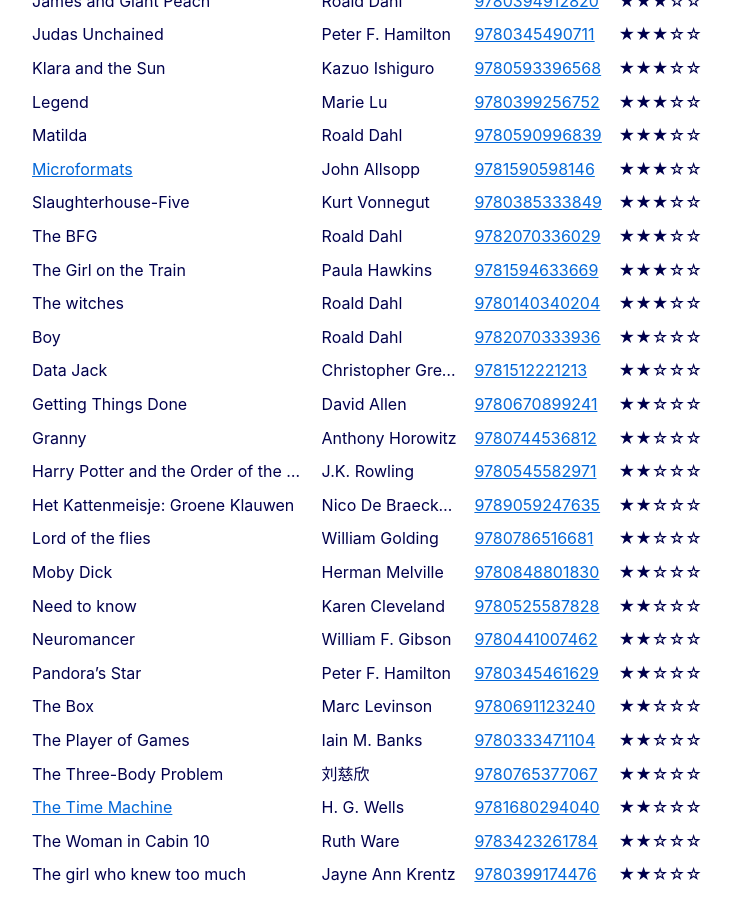
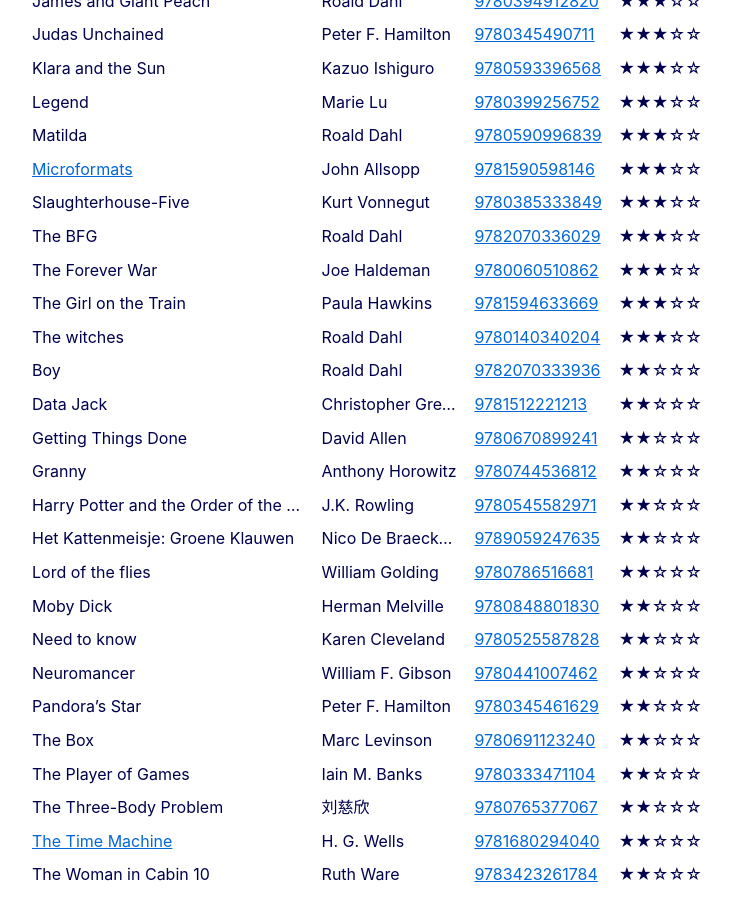
Before and after one commit to cimm/suffix, a Jekyll site: the page built from reading/index.html, in a window 1280 px wide and 900 px high, scrolled down 2388 px. Shown: the whole window, without its empty margins (273-1005 px from the left). Built offline with Jekyll 4.4.1, drawn with Linux system fonts in a browser that asks for light colours.

Commit message:
Add The Forever War by J. Haldeman

```diff
--- a/_data/books.yml
+++ b/_data/books.yml
@@ -341,6 +341,10 @@
   author: "J.R.R. Tolkien"
   isbn13: 9780345015339
   rating: 5
+- name: "The Forever War"
+  author: "Joe Haldeman"
+  isbn13: 9780060510862
+  rating: 3
 - name: "The Girl on the Train"
   author: "Paula Hawkins"
   isbn13: 9781594633669
```
